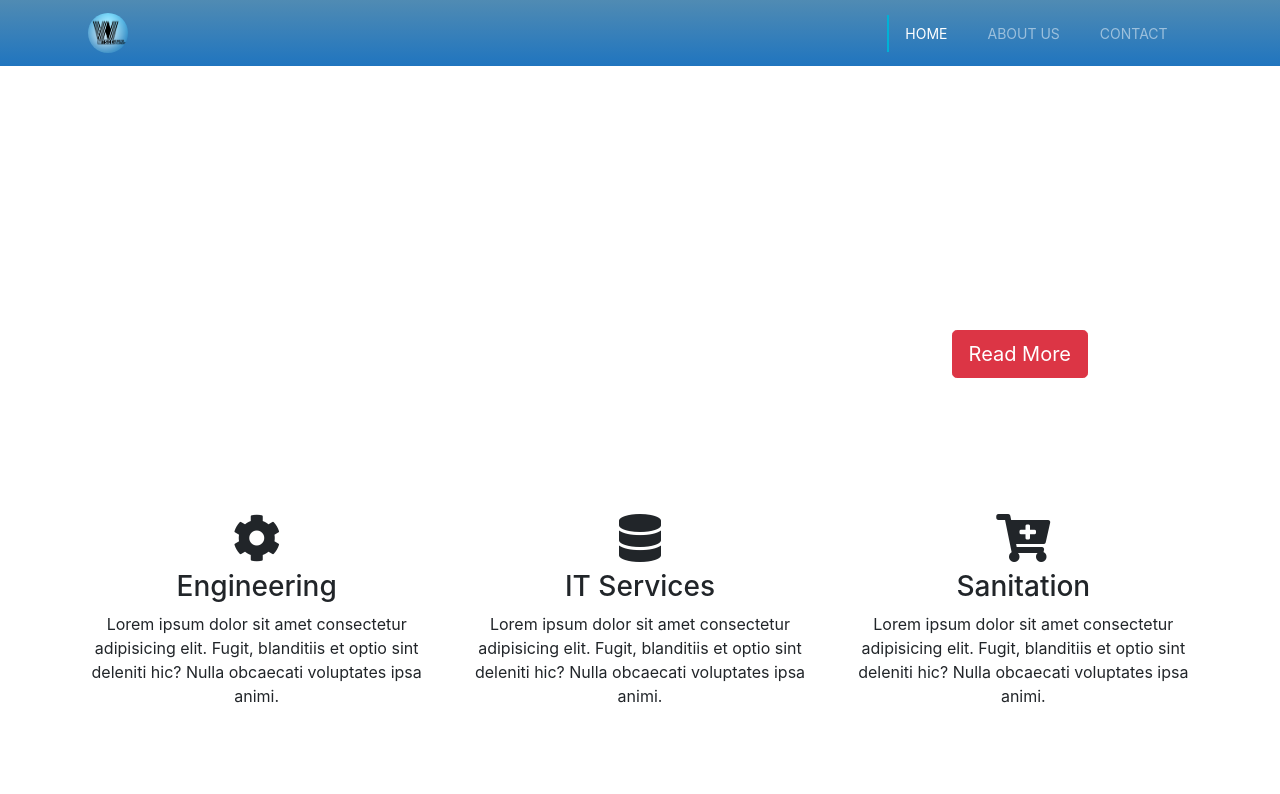
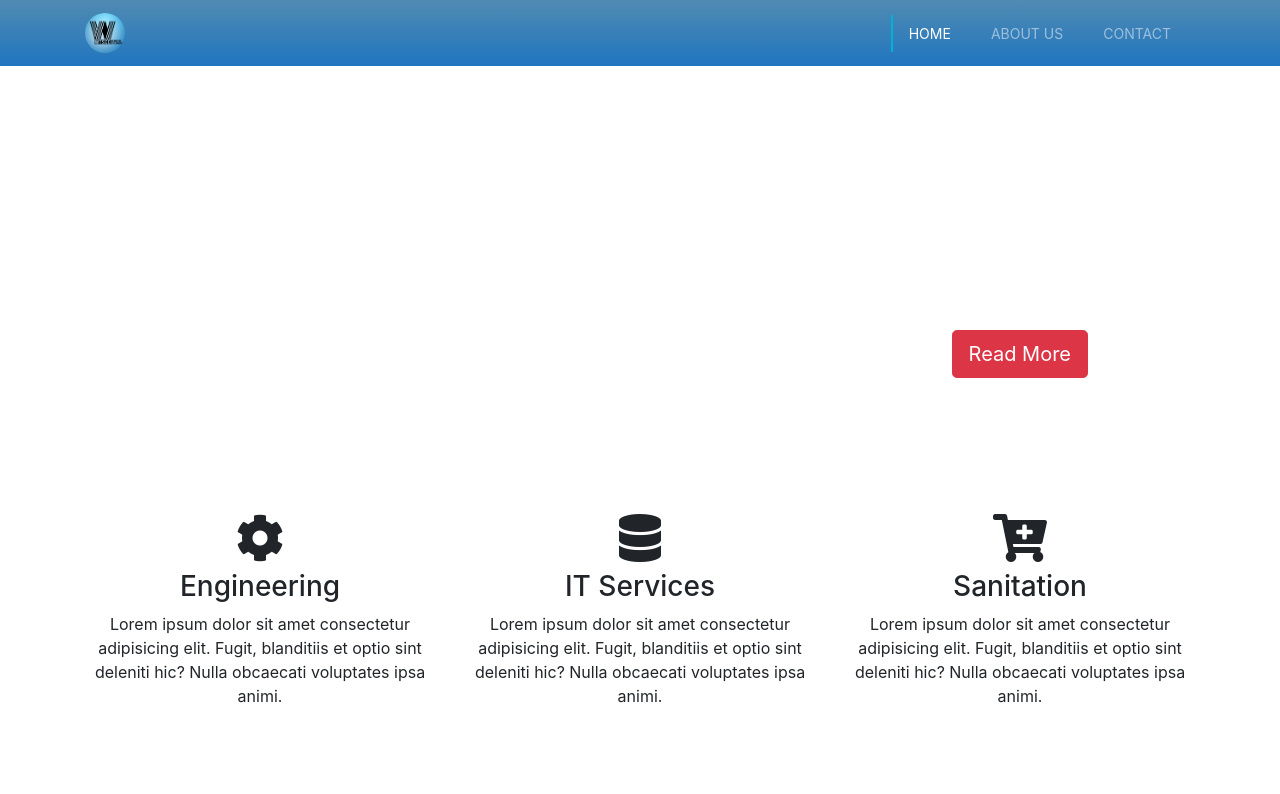
Before and after one commit to JacobSima/WTSCC-website, a plain HTML site: page index.html in a window 1280 px wide. Shown: the top 794 px of the page. Drawn offline with nearby package versions, Linux system fonts and the light colour scheme; some packages are replaced by stand-ins of ours; a script that the page names is missing.

Commit message:
container max width changes

```diff
--- a/css/style.css
+++ b/css/style.css
@@ -3,11 +3,11 @@
   background-image: linear-gradient(#508bb3,#2075bf);
 }
 
-.container {
-  width: 90%;
+/* .container {
+  width: 100%;
   padding-right: 10px!important;
   padding-left: 10px!important;
-}
+} */
 
 body{
   overflow-x: hidden;
```
